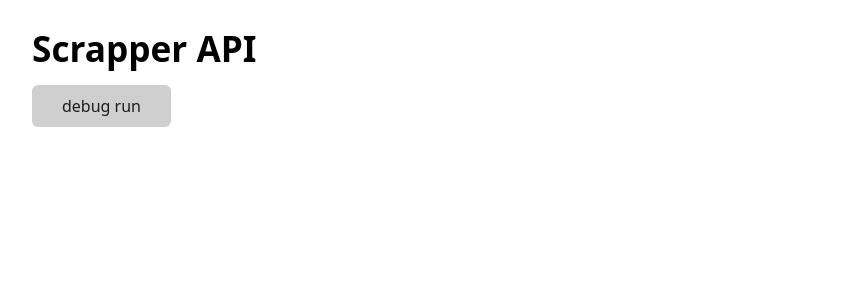
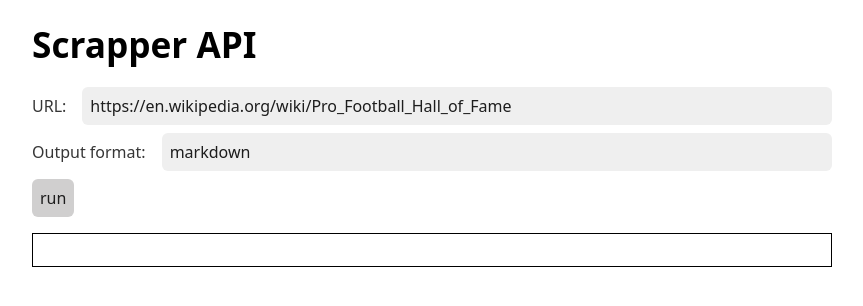
Before and after one commit to liyangguang/web-scrapper, a SvelteKit app: page / in a window 1280 px wide. Shown: the top 306 px of the page, without its empty margins (208-1071 px from the left). Built offline with nearby package versions, Linux system fonts and the light colour scheme.

Commit message:
Make the debugger page easier to use.

```diff
--- a/src/routes/+page.svelte
+++ b/src/routes/+page.svelte
@@ -1,10 +1,12 @@
 <script lang="ts">
+  // Not using server action here. We want to use and test the API.
+  let url = 'https://en.wikipedia.org/wiki/Pro_Football_Hall_of_Fame';
+  let format = 'markdown';
+  let result = '';
+
   async function debug() {
-    const res = await _fetchApi('scrapper', {
-      url: 'https://en.wikipedia.org/wiki/Pro_Football_Hall_of_Fame',
-      format: 'html',
-    })
-    console.log(res);
+    const res = await _fetchApi<{result: string}>('scrapper', {url, format})
+    result = res.result;
   }
 
   async function _fetchApi<ReponseBody, RequestBody = Object>(path: string, requestBody: RequestBody): Promise<ReponseBody> {
@@ -30,4 +32,50 @@
 </script>
 
 <h1>Scrapper API</h1>
-<button on:click={debug}>debug run</button>
+<label>
+  URL:
+  <input type="text" bind:value={url}>
+</label>
+<label>
+  Output format:
+  <input type="text" bind:value={format} placeholder="html, text, or markdown">
+</label>
+<button on:click={debug}>run</button>
+<div class="result">
+  {result}
+</div>
+
+<style>
+  * {
+    box-sizing: border-box;
+    margin: 0;
+    padding: 0;
+  }
+
+  h1 {
+    margin-bottom: .5em;
+  }
+
+  label {
+    display: flex;
+    align-items: center;
+    gap: 1em;
+    margin-bottom: .5em;
+  }
+
+  input {
+    flex: 1;
+    padding: .5em;
+  }
+
+  button {
+    padding: .5em;
+  }
+
+  .result {
+    padding: 1em;
+    white-space: pre-wrap;
+    border: 1px solid #000;
+    margin-top: 1em;
+  }
+</style>
```
